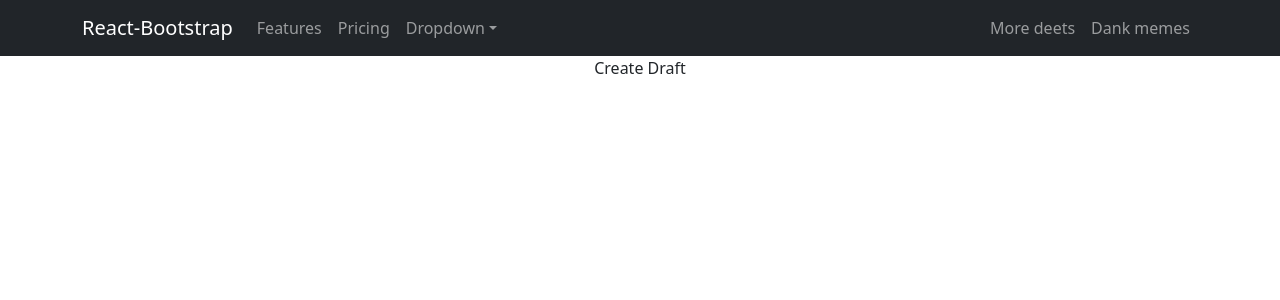
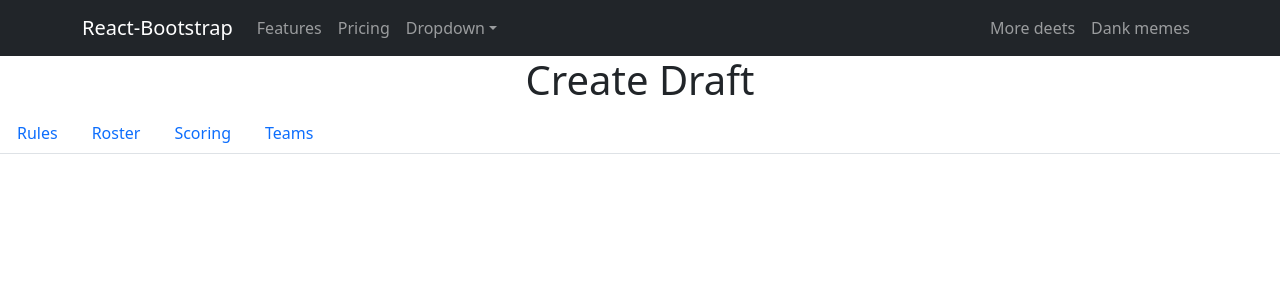
Before and after one commit to YowKuan/e6156-frontend, a React (Create React App) app in the folder front-end-6156/: page /create_draft in a window 1280 px wide. Shown: the top 300 px of the page. Built offline with nearby package versions, Linux system fonts and the light colour scheme.

Commit message:
add tabs

```diff
--- a/front-end-6156/src/pages/CreateDraft.js
+++ b/front-end-6156/src/pages/CreateDraft.js
@@ -1,10 +1,25 @@
 import React from 'react';
 import 'bootstrap/dist/css/bootstrap.min.css';
+import {Tab, Tabs} from 'react-bootstrap';
 import NavBar from '../components/NavBar/NavBar';
 
 const CreateDraft = () => (
   <div>
-    Create Draft
+    <h1>Create Draft</h1>
+    <Tabs defaultActiveKey="profile" id="uncontrolled-tab-example" className="mb-3">
+      <Tab eventKey="rules" title="Rules">
+        rules
+      </Tab>
+      <Tab eventKey="roster" title="Roster">
+        roster
+      </Tab>
+      <Tab eventKey="scoring" title="Scoring">
+        scoring
+      </Tab>
+      <Tab eventKey="teams" title="Teams">
+        scoring
+      </Tab>
+    </Tabs>
   </div>
 );
 
```
